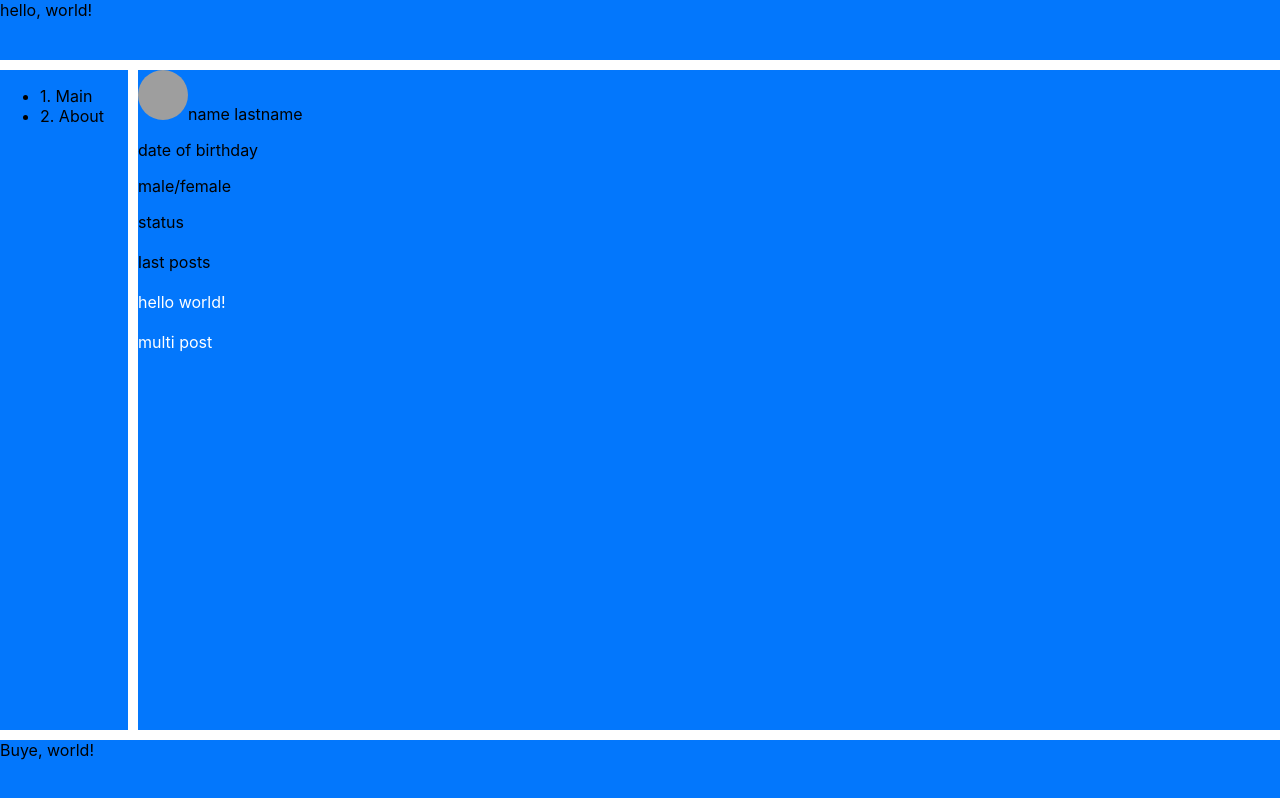
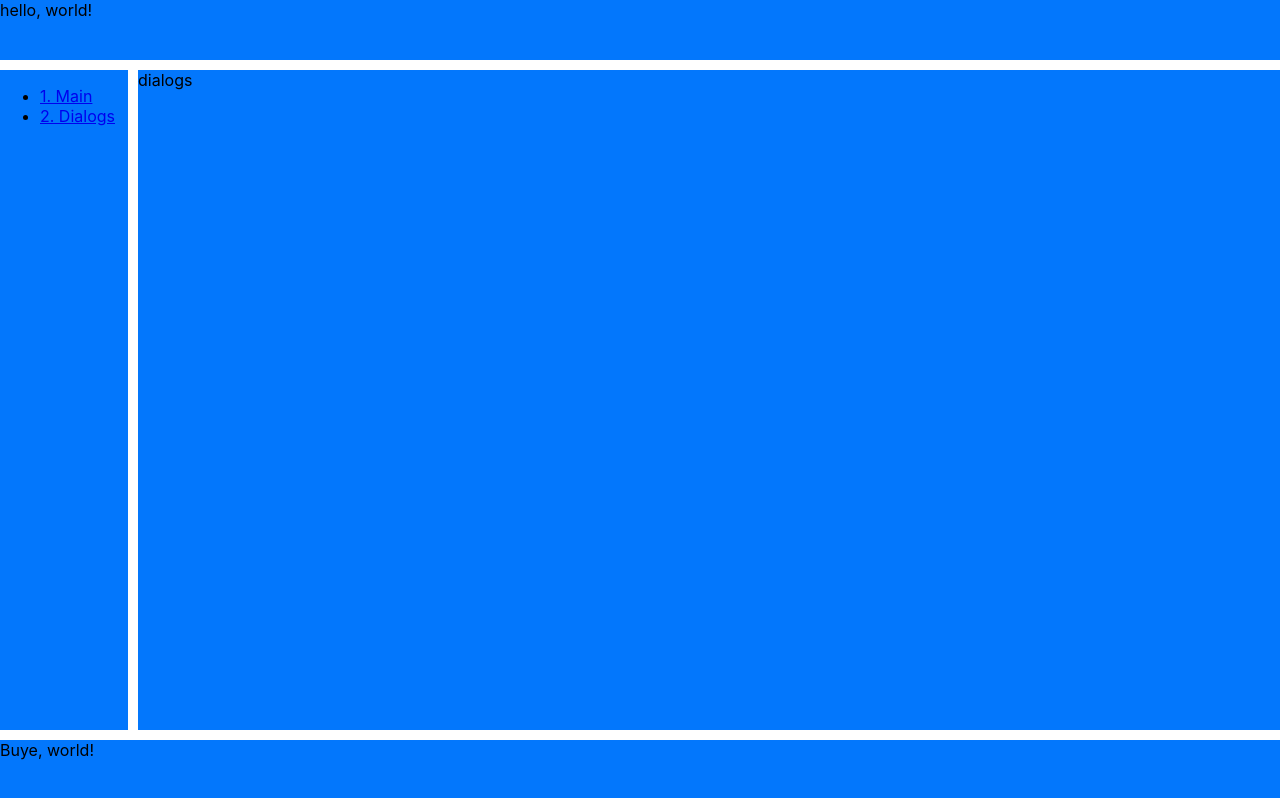
Before and after one commit to jombert-a/samuraiJS_socnet, a React (Create React App) app: page /dialogs in a window 1280 px wide. Built offline with nearby package versions, Linux system fonts and the light colour scheme; grey boxes are pictures that could not be loaded.

Commit message:
true route add

```diff
--- a/package.json
+++ b/package.json
@@ -8,6 +8,7 @@
     "@testing-library/user-event": "^12.6.0",
     "react": "^17.0.1",
     "react-dom": "^17.0.1",
+    "react-router-dom": "^5.2.0",
     "react-scripts": "4.0.1",
     "web-vitals": "^0.2.4"
   },
--- a/src/App.js
+++ b/src/App.js
@@ -4,15 +4,18 @@ import Header from './components/Header/Header';
 import NavBar from './components/NavBar/NavBar';
 import Content from './components/Content/Content';
 import Footer from './components/Footer/Footer';
+import { BrowserRouter } from 'react-router-dom'
 
 
 function App() {
   return (
     <div className="App">
-      <Header/>
-      <NavBar/>
-      <Content/>
-      <Footer/>
+      <BrowserRouter>
+        <Header />
+        <NavBar />
+        <Content />
+        <Footer />
+      </BrowserRouter>
     </div>
   );
 }
--- a/src/components/Content/Content.jsx
+++ b/src/components/Content/Content.jsx
@@ -1,12 +1,14 @@
 import s from './Content.module.css'
-import Posts from './Posts/Posts'
 import Profile from './Profile/Profile'
+import Dialogs from './Dialogs/Dialogs'
+
+import {Route} from 'react-router-dom'
 
 function Content() {
   return (
     <div className={s.content}>
-        <Profile/>
-        <Posts/>
+        <Route path='/profile' component={Profile}/>
+        <Route path='/dialogs' component={Dialogs}/>
     </div>
   );
 }
--- /dev/null
+++ b/src/components/Content/Dialogs/Dialogs.jsx
@@ -0,0 +1,10 @@
+import s from './Dialogs.module.css'
+function Dialogs() {
+    return (
+        <div className={s.dialogs}>
+            dialogs
+        </div>
+    );
+}
+
+export default Dialogs;
--- a/src/components/Content/Profile/Profile.jsx
+++ b/src/components/Content/Profile/Profile.jsx
@@ -1,4 +1,5 @@
 import s from './Profile.module.css'
+import Posts from './Posts/Posts'
 function Profile() {
     return (
         <div className={s.profile}>
@@ -8,6 +9,7 @@ function Profile() {
                 <p>date of birthday</p>
                 <p>male/female</p>
                 <p>status</p>
+                <Posts/>
             </div>
         </div>
     );
--- a/src/components/NavBar/NavBar.jsx
+++ b/src/components/NavBar/NavBar.jsx
@@ -1,3 +1,4 @@
+import { NavLink } from 'react-router-dom'
 import s from './NavBar.module.css'
 
 function NavBar() {
@@ -5,10 +6,10 @@ function NavBar() {
         <div className={s.navbar}>
             <ul>
                 <li>
-                    1. Main
+                    <NavLink to='/profile'>1. Main</NavLink>
               </li>
                 <li>
-                    2. About
+                    <NavLink to='/dialogs'>2. Dialogs</NavLink>
               </li>
             </ul>
         </div>
```
Also changed, not shown: src/components/Content/Dialogs/Dialogs.module.css (added), src/components/Content/Profile/Posts/Post/Post.jsx (renamed from src/components/Content/Posts/Post/Post.jsx), src/components/Content/Profile/Posts/Post/Post.module.css (renamed from src/components/Content/Posts/Post/Post.module.css), src/components/Content/Profile/Posts/Posts.jsx (renamed from src/components/Content/Posts/Posts.jsx), src/components/Content/Profile/Posts/Posts.module.css (renamed from src/components/Content/Posts/Posts.module.css), 1 other file (tests, documents, lock files or other folders).
